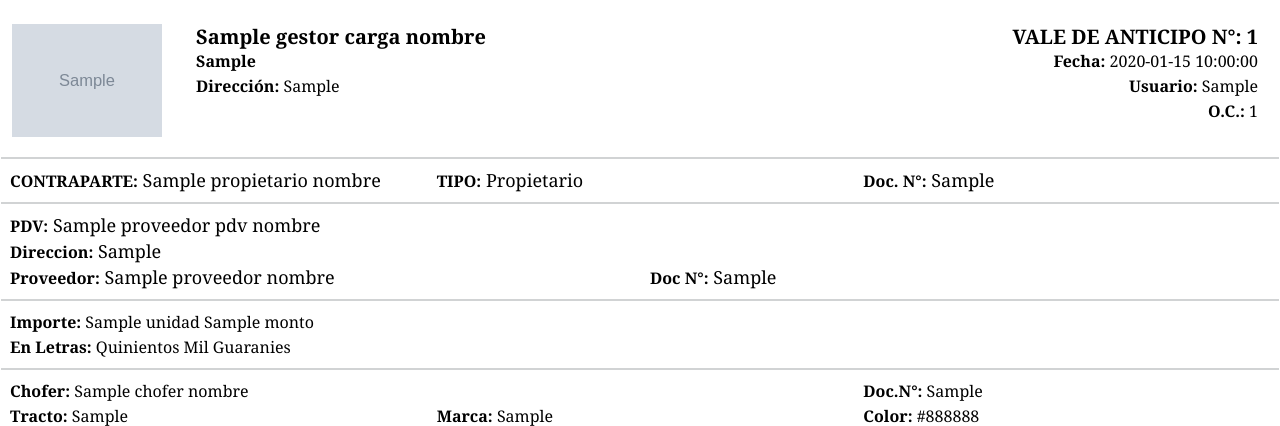
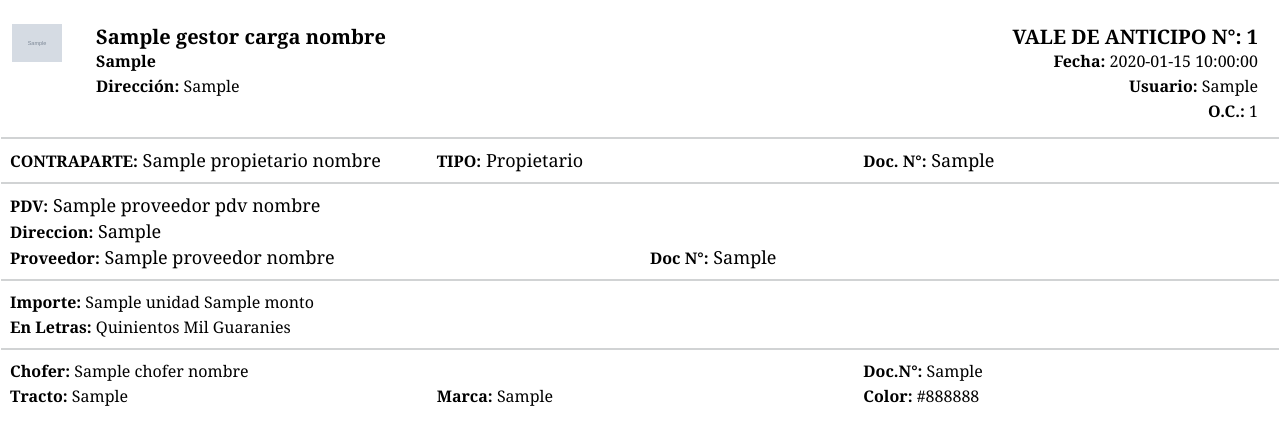
Before and after one commit to marceloalvarezcds/icargo-backend, a Python web app: template app/templates/pdf_anticipo.html in a window 1280 px wide. Shown: the top 426 px of the page. Run offline with Jinja, Linux system fonts and the light colour scheme; the template is opened without the code that fills it: most values are stand-ins (such as "Sample title", 1, 10 or a date in 2020); grey boxes marked "Sample" are stand-in pictures.

Commit message:
fix estilos imagen

```diff
--- a/app/templates/pdf_anticipo.html
+++ b/app/templates/pdf_anticipo.html
@@ -158,13 +158,13 @@
 
     .gestor-logo{
       img {
-        width: 150px;
+        width: 50px;
       }
     }
 
     .logo-container{
       img {
-        width: 120px;
+        width: 50px;
       }
     }
 
```
